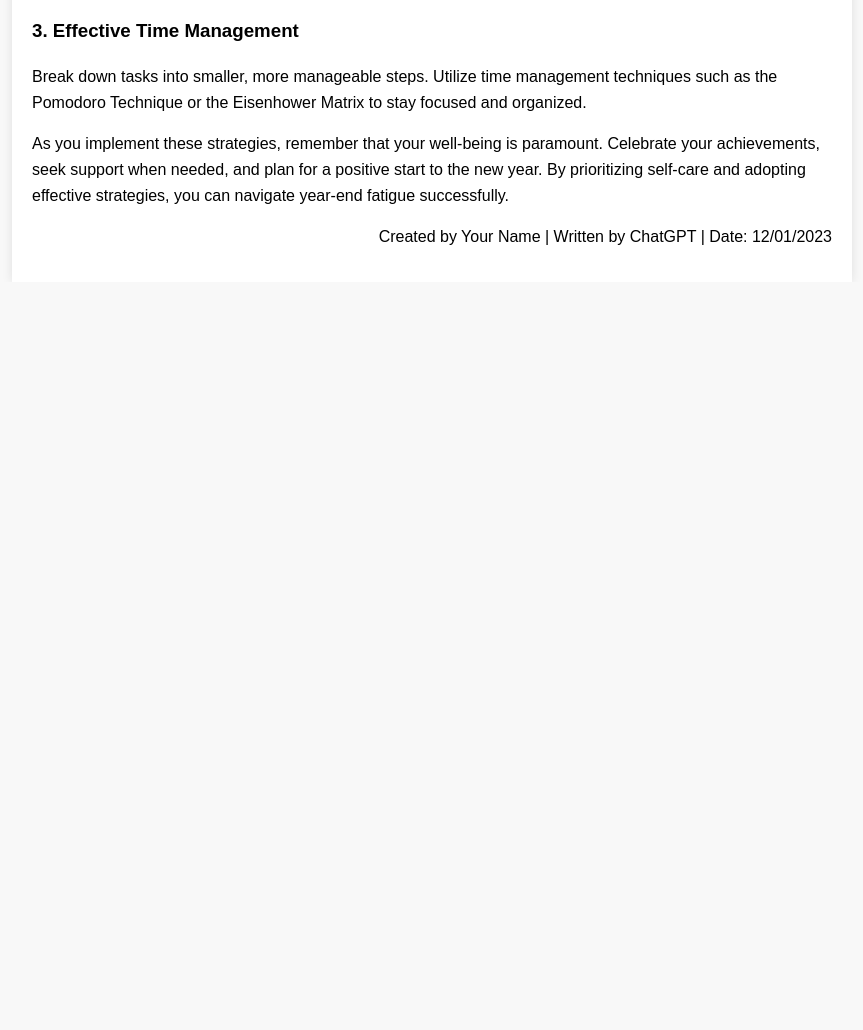
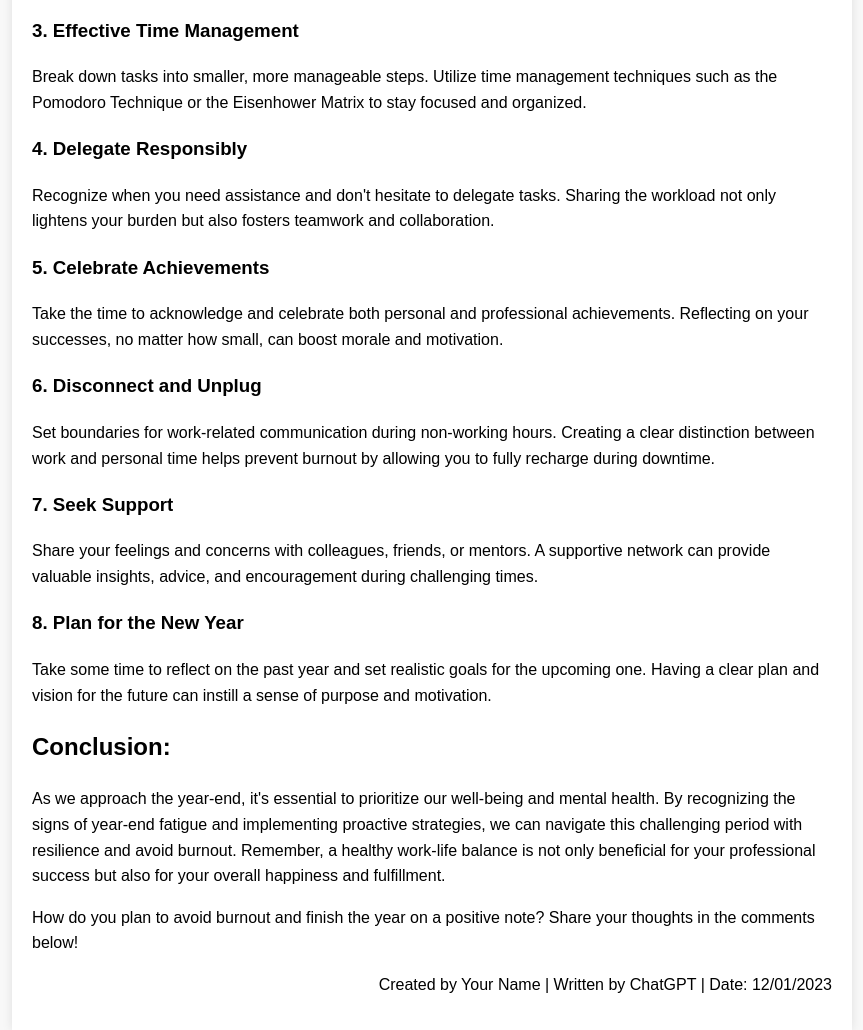
Before and after one commit to iederees-create/year-end-wellness, a plain HTML site: page index.html in a window 1280 px wide. Shown: the part 730-1760 px from the top of the page, without its empty margins (208-1071 px from the left). Before the commit the page ends 1012 px from the top, so only its background shows below. Drawn offline with Linux system fonts and the light colour scheme; a script that the page names is missing.

Commit message:
Update index.html

```diff
--- a/index.html
+++ b/index.html
@@ -31,9 +31,25 @@
             <h3>3. Effective Time Management</h3>
             <p>Break down tasks into smaller, more manageable steps. Utilize time management techniques such as the Pomodoro Technique or the Eisenhower Matrix to stay focused and organized.</p>
 
-            <!-- Add more tips as needed -->
+            <h3>4. Delegate Responsibly</h3>
+            <p>Recognize when you need assistance and don't hesitate to delegate tasks. Sharing the workload not only lightens your burden but also fosters teamwork and collaboration.</p>
 
-            <p>As you implement these strategies, remember that your well-being is paramount. Celebrate your achievements, seek support when needed, and plan for a positive start to the new year. By prioritizing self-care and adopting effective strategies, you can navigate year-end fatigue successfully.</p>
+            <h3>5. Celebrate Achievements</h3>
+            <p>Take the time to acknowledge and celebrate both personal and professional achievements. Reflecting on your successes, no matter how small, can boost morale and motivation.</p>
+
+            <h3>6. Disconnect and Unplug</h3>
+            <p>Set boundaries for work-related communication during non-working hours. Creating a clear distinction between work and personal time helps prevent burnout by allowing you to fully recharge during downtime.</p>
+
+            <h3>7. Seek Support</h3>
+            <p>Share your feelings and concerns with colleagues, friends, or mentors. A supportive network can provide valuable insights, advice, and encouragement during challenging times.</p>
+
+            <h3>8. Plan for the New Year</h3>
+            <p>Take some time to reflect on the past year and set realistic goals for the upcoming one. Having a clear plan and vision for the future can instill a sense of purpose and motivation.</p>
+
+            <h2>Conclusion:</h2>
+            <p>As we approach the year-end, it's essential to prioritize our well-being and mental health. By recognizing the signs of year-end fatigue and implementing proactive strategies, we can navigate this challenging period with resilience and avoid burnout. Remember, a healthy work-life balance is not only beneficial for your professional success but also for your overall happiness and fulfillment.</p>
+
+            <p>How do you plan to avoid burnout and finish the year on a positive note? Share your thoughts in the comments below!</p>
         </article>
         <footer>
             <p>Created by Your Name | Written by ChatGPT | Date: 12/01/2023</p>
```
